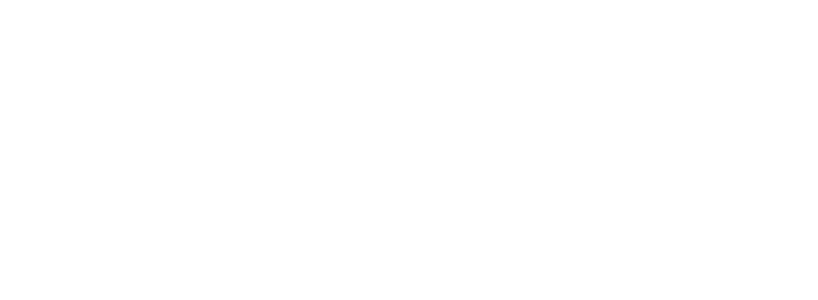
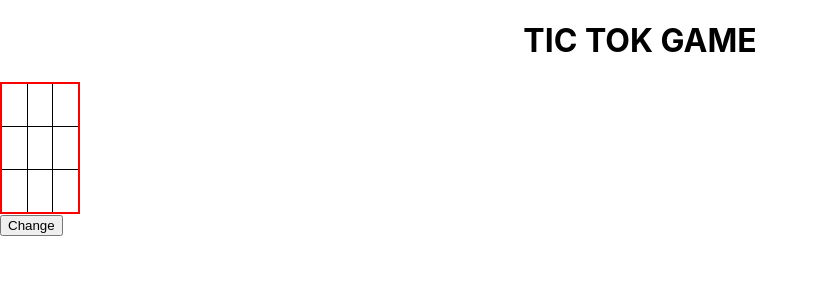
Before and after one commit to dontheboinasathish/book, a React (Create React App) app: page /game in a window 1280 px wide. Before the commit this address had no page. Shown: the top 300 px of the page, without its empty margins (0-818 px from the left). Built offline with nearby package versions, Linux system fonts and the light colour scheme.

Commit message:
tik tok toe component is added

```diff
--- a/src/AppRouting.js
+++ b/src/AppRouting.js
@@ -4,19 +4,21 @@
 import AboutPage from "./Enavo/AboutPage"
 import CardsDesing from "./Enavo/CardsDesing";
 import AllPages from "./Enavo/AllPages";
+import TicGame from "./Tic_Tok_Toe/TicGame";
 
 
 
-const AppRouting=()=>{
-    return(
+const AppRouting = () => {
+    return (
         <div>
             <BrowserRouter>
-            <Routes>
-                <Route path="/envo" element={<Envanto/>}/>
-                <Route path="/about" element={<AboutPage/>}/>
-                <Route path="/card" element={<CardsDesing/>}/>
-                <Route path="/allpages" element={<AllPages/>}/>
-            </Routes>
+                <Routes>
+                    <Route path="/envo" element={<Envanto />} />
+                    <Route path="/about" element={<AboutPage />} />
+                    <Route path="/card" element={<CardsDesing />} />
+                    <Route path="/allpages" element={<AllPages />} />
+                    <Route path="/game" element={<TicGame />} />
+                </Routes>
             </BrowserRouter>
 
         </div>
--- a/src/Javascript/convertobj_arr.html
+++ b/src/Javascript/convertobj_arr.html
@@ -82,8 +82,6 @@
         console.log(arr)
         console.log("second largest number is:", Secound())
 
-
-
     </script>
 </body>
 
--- /dev/null
+++ b/src/Tic_Tok_Toe/TicGame.js
@@ -0,0 +1,54 @@
+import React, { useState } from 'react'
+import '../Tic_Tok_Toe/Tic_Tok.css';
+
+
+
+function TicGame() {
+    const [turn, setTurn] = useState("X")
+
+
+    const handleclick = () => {
+        console.log("click")
+        setTurn("O")
+    }
+    return (
+        <div >
+
+            <h1 className='Onediv'>TIC TOK GAME</h1>
+            <table style={{ border: '2px solid red', borderCollapse: "collapse" }}>
+                <tbody>
+                    <tr>
+                        <td onClick={() => handleclick(0)}>
+                            {
+                                turn === "X" ? null : "O"
+                            }
+                        </td>
+                        <td onClick={() => handleclick(1)}>
+                            {
+                                turn === "O" ? "X" : null
+                            }
+                        </td>
+                        <td onClick={() => handleclick(2)}></td>
+                    </tr>
+                    <tr>
+                        <td></td>
+                        <td></td>
+                        <td></td>
+                    </tr>
+                    <tr>
+                        <td></td>
+                        <td></td>
+                        <td></td>
+                    </tr>
+                </tbody>
+            </table>
+
+
+            <div>
+                <button>Change</button>
+            </div>
+        </div>
+    )
+}
+
+export default TicGame;
--- /dev/null
+++ b/src/Tic_Tok_Toe/Tic_Tok.css
@@ -0,0 +1,12 @@
+
+table,th,td{
+    border-collapse: collapse;
+    border: 1px solid;
+    width: 80px;
+    height: 40px;
+}
+.Onediv{
+    display: flex;
+    justify-content: center;
+
+}
```
